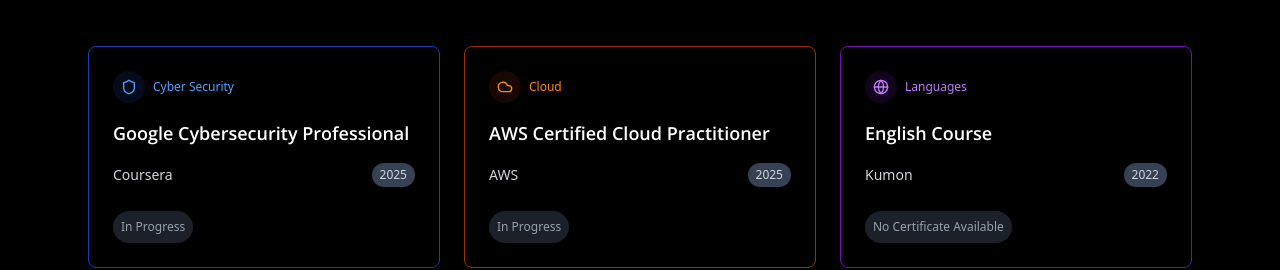
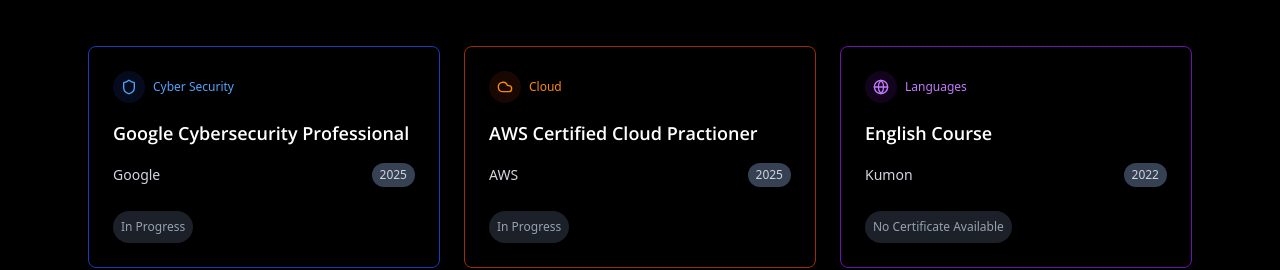
Before and after one commit to Ga5000/Portfolio, a React (Vite) app: page / in a window 1280 px wide. Shown: the part 4890-5160 px from the top of the page. Built offline with nearby package versions, Linux system fonts and the light colour scheme.

Commit message:
edit: courses and certificates

```diff
--- a/src/sections/Certficates.tsx
+++ b/src/sections/Certficates.tsx
@@ -47,14 +47,14 @@
   },
   {
     title: "Google Cybersecurity Professional",
-    issuer: "Coursera",
+    issuer: "Google",
     date: "2025",
     category: "Cyber Security",
     link: "",
     relevant: 1
   },
   {
-    title: "AWS Certified Cloud Practitioner",
+    title: "AWS Certified Cloud Practioner",
     issuer: "AWS",
     date: "2025",
     category: "Cloud",
```
